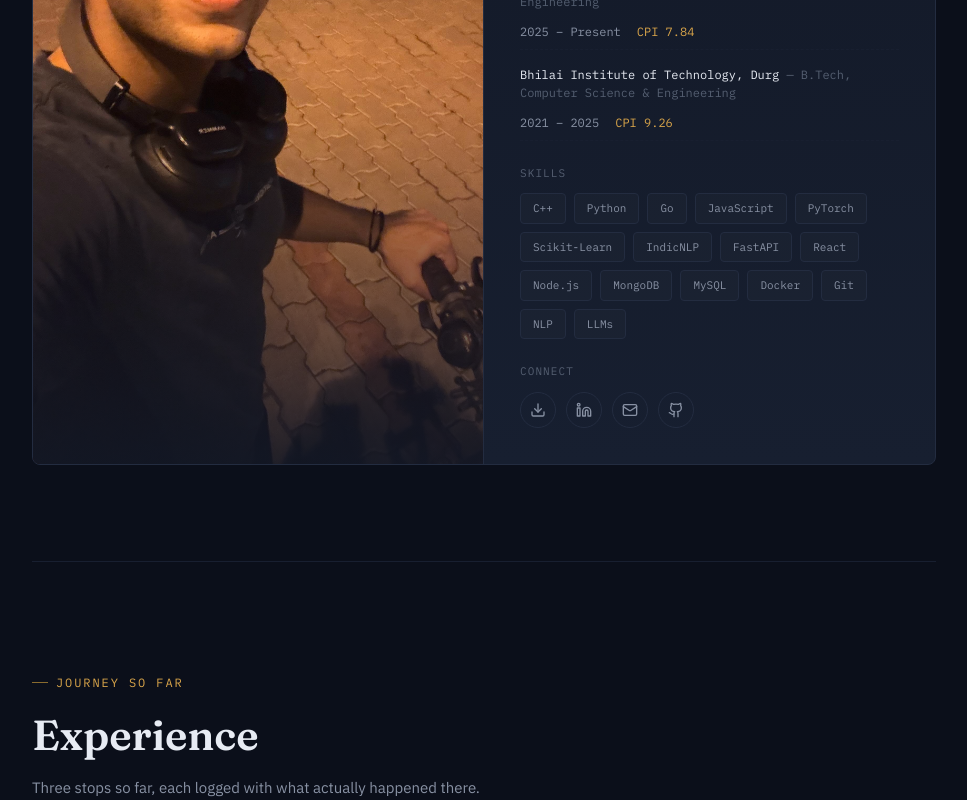
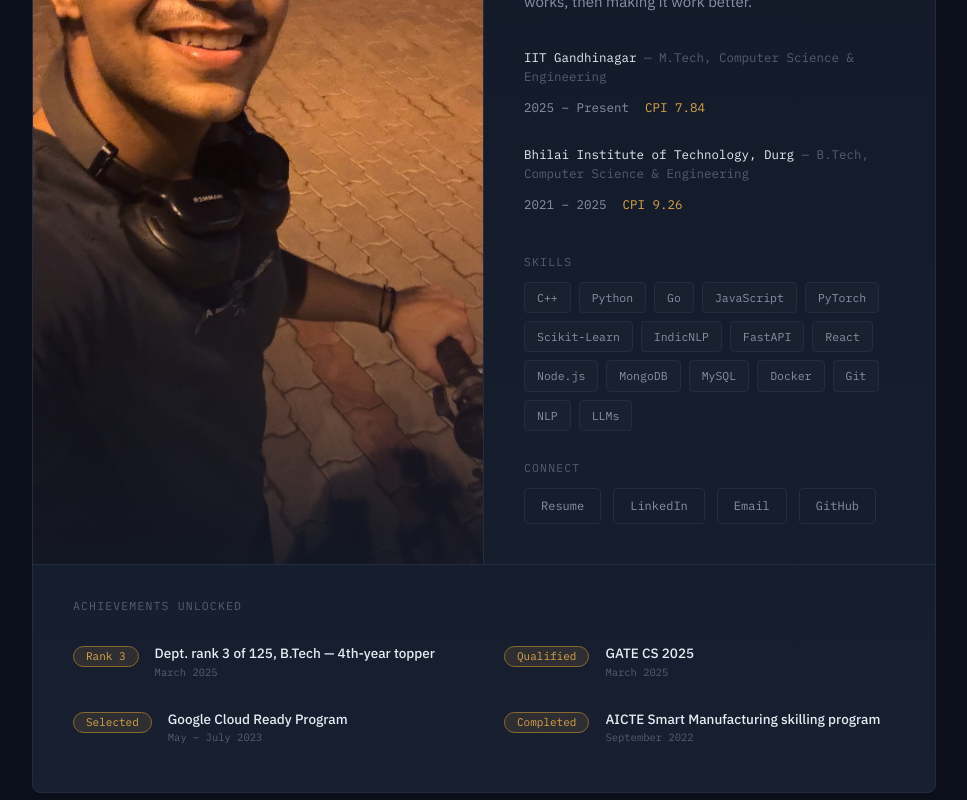
Before and after one commit to harsh-dubey10/harsh-dubey10.github.io, a React (Vite) app: page / in a window 1280 px wide. Shown: the part 1300-2100 px from the top of the page, without its empty margins (156-1123 px from the left). Built offline with nearby package versions, Linux system fonts and the light colour scheme; the HTML template or start-up script is replaced by a standard one; a web font is replaced by a local one.

Commit message:
Update Profile component with achievements and layout changes
Refactor Profile component to include achievements and adjust layout.

```diff
--- a/src/components/Profile.tsx
+++ b/src/components/Profile.tsx
@@ -1,30 +1,12 @@
-import { motion, type Variants } from 'framer-motion'
-import { Download, Github, Linkedin, Mail } from 'lucide-react'
-import { connectLinks, education, profile, skills } from '../data/content'
-import type { ConnectIcon } from '../types'
+import { achievements, connectLinks, education, profile, skills } from '../data/content'
+import DynamicBackground from './DynamicBackground'
 import Reveal from './Reveal'
-
-const ICONS: Record<ConnectIcon, typeof Mail> = {
-  mail: Mail,
-  linkedin: Linkedin,
-  github: Github,
-  download: Download,
-}
-
-const listContainer: Variants = {
-  hidden: {},
-  show: { transition: { staggerChildren: 0.045 } },
-}
-
-const listItem: Variants = {
-  hidden: { opacity: 0, y: 8, scale: 0.9 },
-  show: { opacity: 1, y: 0, scale: 1, transition: { duration: 0.35, ease: [0.34, 1.56, 0.64, 1] } },
-}
 
 export default function Profile() {
   return (
-    <section id="profile" className="border-t border-ink-borderSoft py-20 sm:py-24">
-      <Reveal className="mb-10">
+    <section id="profile" className="relative border-t border-ink-borderSoft py-24 sm:py-28">
+      <DynamicBackground variant="profile" />
+      <Reveal className="relative z-10 mb-12">
         <div className="flex items-center gap-2 font-mono text-[12px] uppercase tracking-[0.16em] text-brass">
           <span className="h-px w-4 bg-brass-dim" /> About
         </div>
@@ -35,11 +17,11 @@
 
       <Reveal
         delay={0.05}
-        className="overflow-hidden rounded-lg border border-ink-border bg-gradient-to-b from-ink-surface to-ink-raised transition-colors hover:border-brass-dim"
+        className="relative z-10 overflow-hidden rounded-lg border border-ink-border bg-gradient-to-b from-ink-surface to-ink-raised transition-colors hover:border-brass-dim"
       >
         {/* equal-split photo / bio */}
         <div className="grid sm:grid-cols-2">
-          <div className="relative min-h-[240px] border-b border-ink-border sm:min-h-[360px] sm:border-b-0 sm:border-r">
+          <div className="relative min-h-[280px] border-b border-ink-border sm:min-h-[420px] sm:border-b-0 sm:border-r">
             <img
               src="/profile.jpg"
               alt={profile.name}
@@ -51,23 +33,23 @@
             </span>
           </div>
 
-          <div className="p-7 sm:p-9">
-            <div className="font-display text-[26px] font-semibold text-text">{profile.name}</div>
+          <div className="p-8 sm:p-10">
+            <div className="font-display text-[28px] font-semibold text-text">{profile.name}</div>
             <div className="mt-1 font-mono text-[12px] tracking-wide text-text-dim">
               {profile.location}
             </div>
 
-            <div className="mt-5 max-w-xl space-y-3.5 text-[14.5px] leading-relaxed text-text-dim">
+            <div className="mt-6 max-w-xl space-y-4 text-[15px] leading-relaxed text-text-dim">
               {profile.bio.map((para) => (
                 <p key={para}>{para}</p>
               ))}
             </div>
 
-            <dl className="mt-5 grid gap-2">
+            <dl className="mt-6 grid gap-2">
               {education.map((e) => (
                 <div
                   key={e.school}
-                  className="flex flex-wrap justify-between gap-3 border-b border-dashed border-ink-borderSoft py-2 font-mono text-[12px] text-text-dim"
+                  className="flex flex-wrap justify-between gap-3 border-b border-dashed border-ink-borderSoft py-2.5 font-mono text-[12.5px] text-text-dim"
                 >
                   <dt className="text-text">
                     {e.school} <span className="text-text-faint">— {e.program}</span>
@@ -80,61 +62,67 @@
               ))}
             </dl>
 
-            <div className="mt-6">
-              <div className="font-mono text-[11px] uppercase tracking-[0.1em] text-text-faint">
+            <div className="mt-7">
+              <div className="font-mono text-[11.5px] uppercase tracking-[0.1em] text-text-faint">
                 Skills
               </div>
-              <motion.div
-                className="mt-3 flex flex-wrap gap-2"
-                variants={listContainer}
-                initial="hidden"
-                whileInView="show"
-                viewport={{ once: true, margin: '-40px' }}
-              >
+              <div className="mt-3 flex flex-wrap gap-2">
                 {skills.map((skill) => (
-                  <motion.span
+                  <span
                     key={skill}
-                    variants={listItem}
-                    whileHover={{ y: -2, scale: 1.05 }}
-                    className="rounded border border-ink-border bg-white/[0.015] px-3 py-1.5 font-mono text-[11px] text-text-dim transition-colors hover:border-brass-dim hover:text-brass"
+                    className="rounded border border-ink-border bg-white/[0.015] px-3 py-1.5 font-mono text-[11.5px] text-text-dim transition-all hover:-translate-y-0.5 hover:border-brass-dim hover:text-brass"
                   >
                     {skill}
-                  </motion.span>
+                  </span>
                 ))}
-              </motion.div>
+              </div>
             </div>
 
-            <div className="mt-6">
-              <div className="font-mono text-[11px] uppercase tracking-[0.1em] text-text-faint">
+            <div className="mt-7">
+              <div className="font-mono text-[11.5px] uppercase tracking-[0.1em] text-text-faint">
                 Connect
               </div>
-              <motion.div
-                className="mt-3 flex flex-wrap gap-2.5"
-                variants={listContainer}
-                initial="hidden"
-                whileInView="show"
-                viewport={{ once: true, margin: '-40px' }}
+              <div className="mt-3 flex flex-wrap gap-3">
+                {connectLinks.map((link) => (
+                  <a
+                    key={link.label}
+                    href={link.href}
+                    target={link.href.startsWith('http') ? '_blank' : undefined}
+                    rel="noopener noreferrer"
+                    className="rounded border border-ink-border px-4 py-2 font-mono text-[12px] text-text-dim transition-all hover:-translate-y-0.5 hover:border-brass-dim hover:bg-brass-soft hover:text-brass"
+                  >
+                    {link.label}
+                  </a>
+                ))}
+              </div>
+            </div>
+          </div>
+        </div>
+
+        {/* achievements — plain divided list, two columns on larger screens */}
+        <div className="border-t border-ink-border px-8 py-8 sm:px-10">
+          <div className="font-mono text-[11.5px] uppercase tracking-[0.1em] text-text-faint">
+            Achievements Unlocked
+          </div>
+          <div className="mt-4 grid gap-x-10 sm:grid-cols-2">
+            {achievements.map((a, i) => (
+              <div
+                key={a.title}
+                className={`flex items-start gap-4 py-3.5 ${
+                  i < achievements.length - (achievements.length % 2 === 0 ? 2 : 1)
+                    ? 'border-b border-ink-borderSoft'
+                    : ''
+                }`}
               >
-                {connectLinks.map((link) => {
-                  const Icon = ICONS[link.icon]
-                  return (
-                    <motion.a
-                      key={link.label}
-                      href={link.href}
-                      title={link.label}
-                      aria-label={link.label}
-                      target={link.href.startsWith('http') ? '_blank' : undefined}
-                      rel="noopener noreferrer"
-                      variants={listItem}
-                      whileHover={{ y: -3, scale: 1.08, rotate: -6 }}
-                      className="flex h-9 w-9 items-center justify-center rounded-full border border-ink-border text-text-dim transition-colors hover:border-brass-dim hover:bg-brass-soft hover:text-brass"
-                    >
-                      <Icon size={16} />
-                    </motion.a>
-                  )
-                })}
-              </motion.div>
-            </div>
+                <span className="mt-0.5 inline-flex shrink-0 items-center justify-center whitespace-nowrap rounded-full border border-brass-dim bg-brass-soft px-3 py-1 text-center font-mono text-[11px] leading-none text-brass">
+                  {a.tag}
+                </span>
+                <div className="min-w-0">
+                  <div className="text-[13.5px] font-medium leading-snug text-text">{a.title}</div>
+                  <div className="mt-0.5 font-mono text-[10.5px] text-text-faint">{a.date}</div>
+                </div>
+              </div>
+            ))}
           </div>
         </div>
       </Reveal>
```
